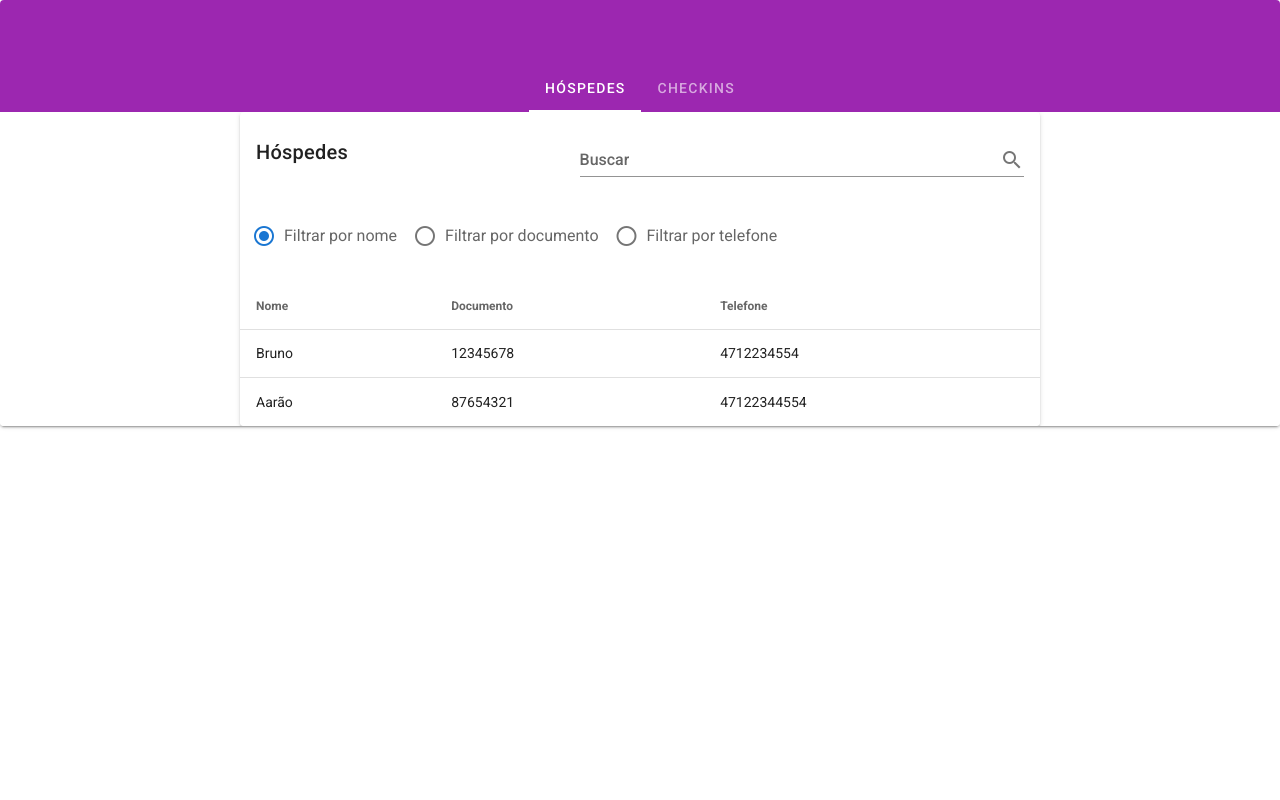
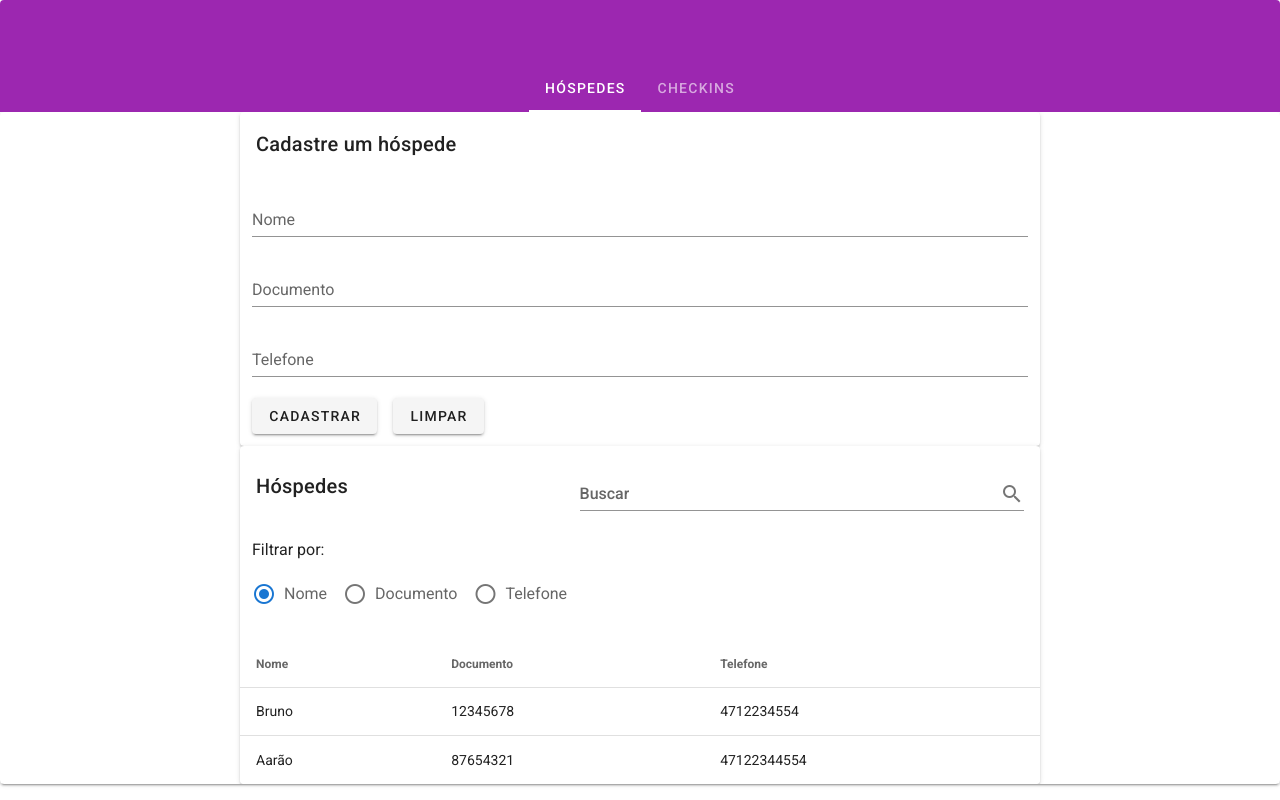
Before and after one commit to aaraomelo/hotel-transilvania-app, a Vue app: page / in a window 1280 px wide. Built offline with nearby package versions, Linux system fonts and the light colour scheme.

Commit message:
guest form

```diff
--- a/package.json
+++ b/package.json
@@ -10,6 +10,7 @@
   "dependencies": {
     "core-js": "^3.6.5",
     "vue": "^2.6.11",
+    "vuelidate": "^0.7.6",
     "vuetify": "^2.4.0",
     "vuex": "^3.6.2"
   },
--- a/src/components/Guests.vue
+++ /dev/null
@@ -1,101 +0,0 @@
-<template>
-  <v-card
-    class="mx-auto"
-    max-width="800"
-  >
-    <v-card-title>
-    Hóspedes
-    <v-spacer></v-spacer>
-    <v-text-field
-        v-model="search"
-        append-icon="mdi-magnify"
-        label="Buscar"
-        single-line
-        hide-details
-    ></v-text-field>
-    </v-card-title>
-
-    <v-simple-table>
-
-    <template v-slot:top>
-        <v-container fluid>
-            <v-radio-group
-            v-model="select"
-            row
-            >
-            <v-radio
-                label="Filtrar por nome"
-                value="nome"
-            ></v-radio>
-            <v-radio
-                label="Filtrar por documento"
-                value="documento"
-            ></v-radio>
-            <v-radio
-                label="Filtrar por telefone"
-                value="telefone"
-            ></v-radio>
-            </v-radio-group>
-        </v-container>
-
-    </template>
-
-    <template v-slot:default>
-      <thead>
-        <tr>
-          <th class="text-left">
-            Nome
-          </th>
-          <th class="text-left">
-            Documento
-          </th>
-            <th class="text-left">
-            Telefone
-          </th>
-        </tr>
-      </thead>
-      <tbody>
-        <tr
-          v-for="item in guests"
-          :key="item.nome"
-        >
-          <td>{{ item.nome }}</td>
-          <td>{{ item.documento }}</td>
-          <td>{{ item.telefone }}</td>
-        </tr>
-      </tbody>
-    </template>
-  </v-simple-table>
-  </v-card>
-</template>
-
-<script>
-
-  export default {
-    data () {
-      return {
-      }
-    },
-    computed:{
-        search:{
-            get(){
-                return this.$store.state.search;
-            },
-            set(value){
-              this.$store.commit('setSearch', value)
-            }
-        },
-        select:{
-            get(){
-                return this.$store.state.select;
-            },
-            set(value){
-              this.$store.commit('setSelect', value)
-            }
-        },
-        guests(){
-            return this.$store.state.guests
-        }
-    }
-  }
-</script>
--- /dev/null
+++ b/src/components/Guests/Form.vue
@@ -0,0 +1,103 @@
+<template>
+  <v-card
+    class="mx-auto"
+    max-width="800"
+  >
+    <v-card-title>
+    Cadastre um hóspede
+    </v-card-title>
+    <template >
+        <v-container fluid>
+            <form>
+                <v-text-field
+                    v-model="nome"
+                    :error-messages="nomeErrors"
+                    label="Nome"
+                    required
+                    @input="$v.nome.$touch()"
+                    @blur="$v.nome.$touch()"
+                ></v-text-field>
+                <v-text-field
+                    v-model="documento"
+                    :error-messages="documentoErrors"
+                    label="Documento"
+                    required
+                    @input="$v.documento.$touch()"
+                    @blur="$v.documento.$touch()"
+                ></v-text-field>
+                <v-text-field
+                    v-model="telefone"
+                    :error-messages="telefoneErrors"
+                    label="Telefone"
+                    required
+                    @input="$v.telefone.$touch()"
+                    @blur="$v.telefone.$touch()"
+                ></v-text-field>
+                <v-btn
+                    class="mr-4"
+                    @click="submit"
+                >
+                    Cadastrar
+                </v-btn>
+                <v-btn @click="clear">
+                    Limpar
+                </v-btn>
+            </form>
+        </v-container >
+    </template>
+  </v-card>
+</template>
+
+<script>
+  import { validationMixin } from 'vuelidate'
+  import { required } from 'vuelidate/lib/validators'
+
+  export default {
+    mixins: [validationMixin],
+
+    validations: {
+      nome: { required },
+      documento: { required },
+      telefone: { required },
+    },
+
+    data: () => ({
+      nome: '',
+      documento: '',
+      telefone: '',
+    }),
+
+    computed: {
+      nomeErrors () {
+        const errors = []
+        if (!this.$v.nome.$dirty) return errors
+        !this.$v.nome.required && errors.push('Nome is required.')
+        return errors
+      },
+      documentoErrors () {
+        const errors = []
+        if (!this.$v.documento.$dirty) return errors
+        !this.$v.documento.required && errors.push('Documento is required')
+        return errors
+      },
+        telefoneErrors () {
+        const errors = []
+        if (!this.$v.telefone.$dirty) return errors
+        !this.$v.telefone.required && errors.push('Tefone is required')
+        return errors
+      },
+    },
+
+    methods: {
+      submit () {
+        this.$v.$touch()
+      },
+      clear () {
+        this.$v.$reset()
+        this.nome = ''
+        this.documento = ''
+        this.telefone = ''
+      },
+    },
+  }
+</script>
--- /dev/null
+++ b/src/components/Guests/index.vue
@@ -0,0 +1,112 @@
+<template>
+  <v-card>
+    <Form></Form>
+    <v-card
+      class="mx-auto"
+      max-width="800"
+    >
+      <v-card-title>
+      Hóspedes
+      <v-spacer></v-spacer>
+      <v-text-field
+          v-model="search"
+          append-icon="mdi-magnify"
+          label="Buscar"
+          single-line
+          hide-details
+      ></v-text-field>
+      </v-card-title>
+
+      <v-simple-table>
+
+      <template v-slot:top>
+          <v-container fluid>
+        <span>Filtrar por: </span>
+
+              <v-radio-group
+              v-model="select"
+              row
+              >
+              <v-radio
+                  label="Nome"
+                  value="nome"
+              ></v-radio>
+              <v-radio
+                  label="Documento"
+                  value="documento"
+              ></v-radio>
+              <v-radio
+                  label="Telefone"
+                  value="telefone"
+              ></v-radio>
+              </v-radio-group>
+          </v-container>
+
+      </template>
+
+      <template v-slot:default>
+        <thead>
+          <tr>
+            <th class="text-left">
+              Nome
+            </th>
+            <th class="text-left">
+              Documento
+            </th>
+              <th class="text-left">
+              Telefone
+            </th>
+          </tr>
+        </thead>
+        <tbody>
+          <tr
+            v-for="item in guests"
+            :key="item.nome"
+          >
+            <td>{{ item.nome }}</td>
+            <td>{{ item.documento }}</td>
+            <td>{{ item.telefone }}</td>
+          </tr>
+        </tbody>
+      </template>
+    </v-simple-table>
+    </v-card>
+  </v-card>
+</template>
+
+<script>
+  import Form from './Form'
+
+  export default {
+    components:{
+      Form
+    },
+    data () {
+      return {
+      }
+    },
+    computed:{
+        search:{
+            get(){
+                return this.$store.state.search;
+            },
+            set(value){
+              this.$store.commit('setSearch', value);
+              console.log(this.$store.getters.getSearch);
+            }
+        },
+        select:{
+            get(){
+                return this.$store.state.select;
+            },
+            set(value){
+              this.$store.commit('setSelect', value)
+              console.log(this.$store.getters.getSearch);
+            }
+        },
+        guests(){
+            return this.$store.state.guests
+        }
+    }
+  }
+</script>
--- a/src/components/Tabs.vue
+++ b/src/components/Tabs.vue
@@ -53,7 +53,7 @@
 </template>
 
 <script>
-import Guests from './Guests';
+import Guests from './Guests/';
 
   export default {
     name: "Tabs",
```
Also changed, not shown: 1 other file (tests, documents, lock files or other folders).
